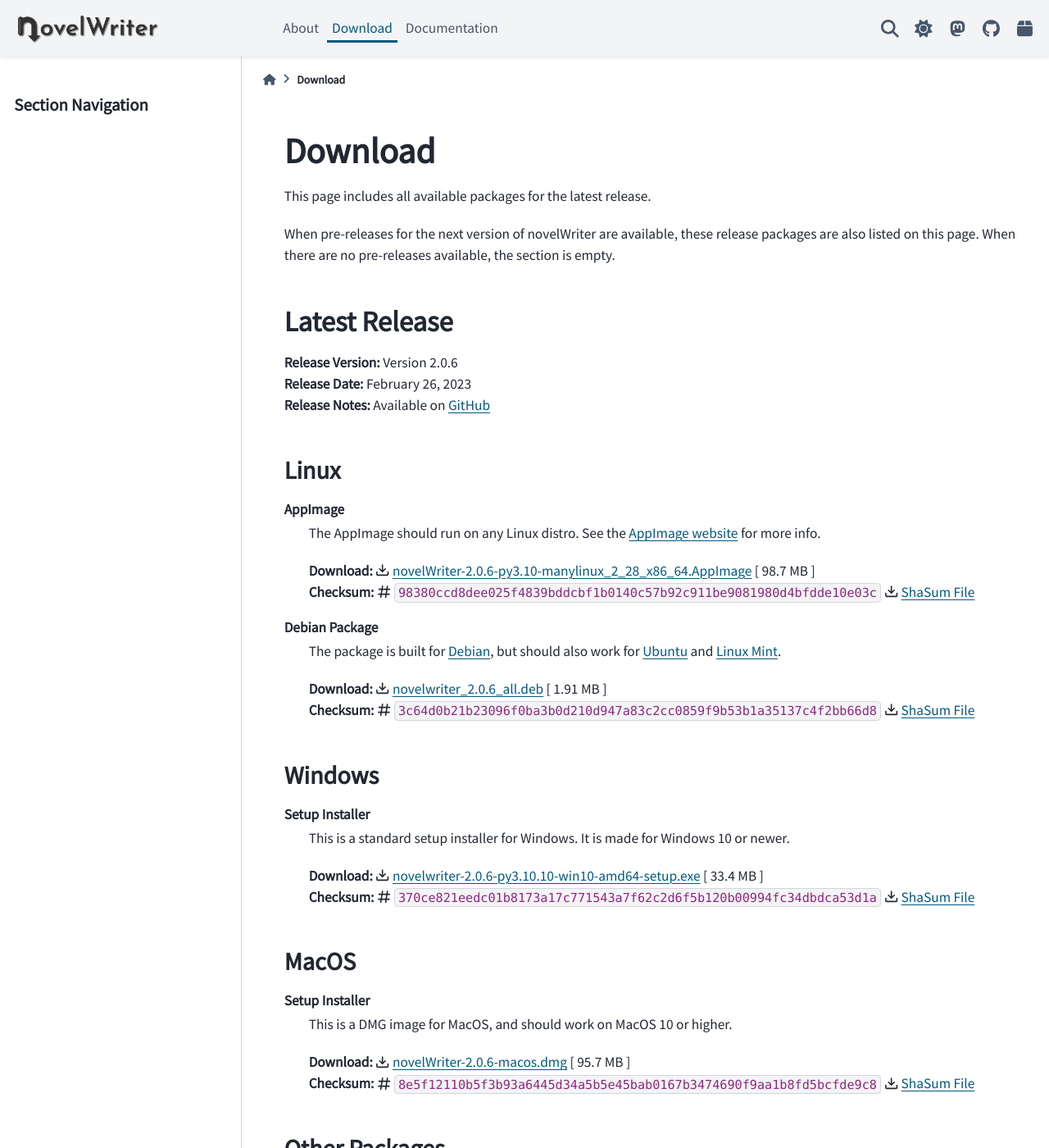
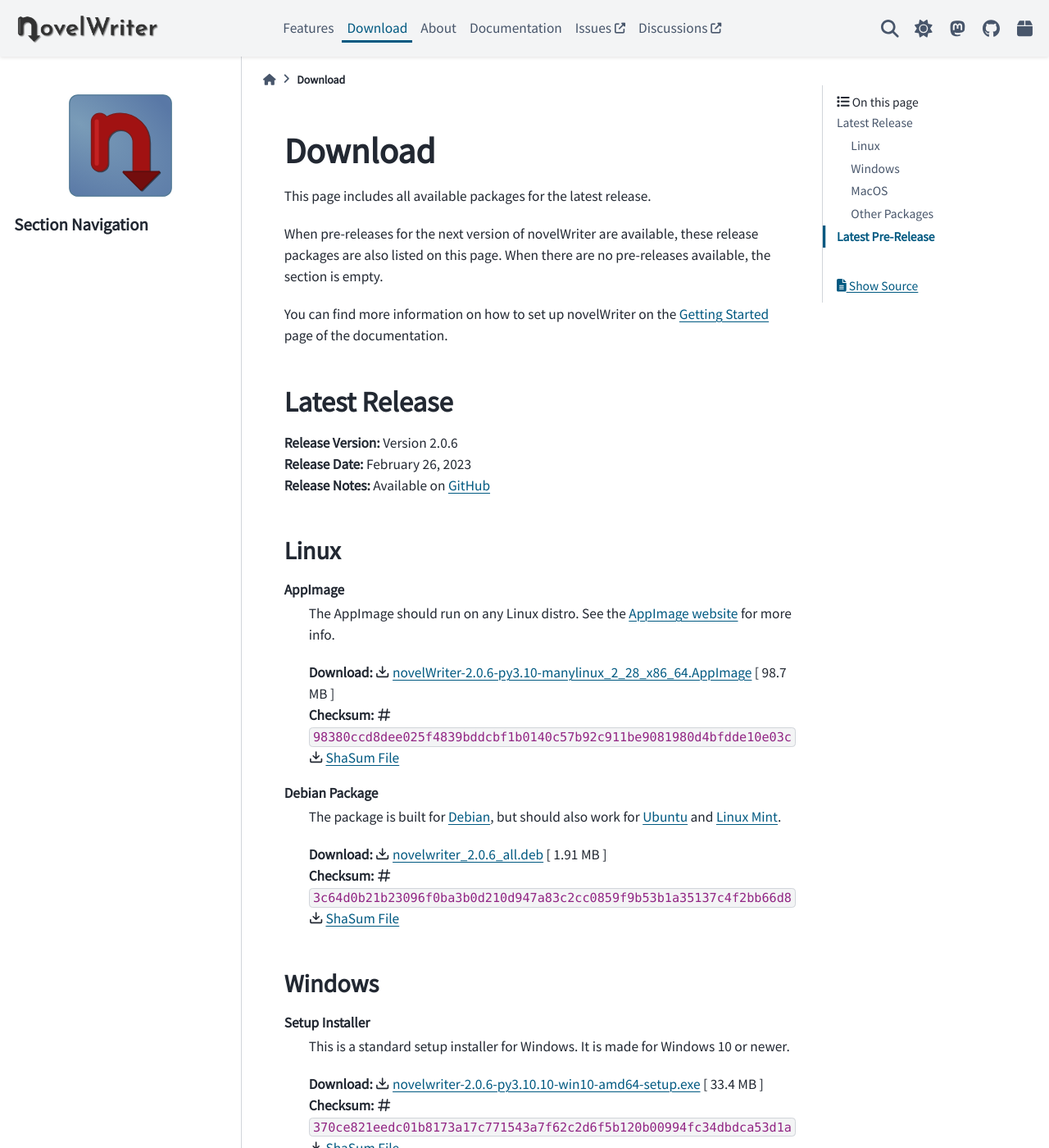
Before and after one commit to vkbo/novelWriter.io, a Sphinx documentation site: the page built from source/download.rst, in a window 1280 px wide and 1400 px high. Shown: the whole window at 82% size. Built offline with Sphinx 7.4.7 and the PyData theme 0.15.4, drawn with Linux system fonts in a browser that asks for light colours; some of the changed text lies outside the part shown.

Commit message:
Tweak the layout and add more pages

```diff
--- a/source/_static/custom.css
+++ b/source/_static/custom.css
@@ -67,6 +67,15 @@
     width: 6em;
 }
 
+.nw-sidebar-logo {
+    display: block;
+    text-align: center;
+}
+
+.nw-sidebar-logo img {
+    width: 50%;
+}
+
 .nw-sd-os-card-header {
     background-color: var(--pst-color-surface) !important;
 }
--- /dev/null
+++ b/source/_templates/sidebar-logo.html
@@ -0,0 +1,3 @@
+<div class="nw-sidebar-logo">
+    <img src="{{ pathto('_static/novelwriter-icon.svg', 1) }}">
+</div>
--- /dev/null
+++ b/source/about/contribute.rst
@@ -0,0 +1,5 @@
+.. _main_about_contrib:
+
+**********
+Contribute
+**********
--- a/source/conf.py
+++ b/source/conf.py
@@ -48,7 +48,8 @@
     "build_time": datetime.now().strftime("%Y-%m-%d %H:%M"),
 }
 html_sidebars = {
-    "**": ["sidebar-nav-bs"],
+    "**": ["sidebar-logo", "sidebar-nav-bs"],
+    "index": [],
 }
 html_theme_options = {
     "navbar_align": "content",
@@ -78,6 +79,11 @@
         "sizes": "180x180",
         "href": "novelwriter-icon-180.png",
     }],
+    "header_links_before_dropdown": 6,
+    "external_links": [
+        {"name": "Issues", "url": "https://github.com/vkbo/novelWriter/issues"},
+        {"name": "Discussions", "url": "https://github.com/vkbo/novelWriter/discussions"}
+    ],
     "pygment_light_style": "tango",
     "pygment_dark_style": "dracula",
     "icon_links_label": "Quick Links",
--- a/source/docs/index.rst
+++ b/source/docs/index.rst
@@ -1,6 +1,6 @@
-#############################
-Documentation for novelWriter
-#############################
+#############
+Documentation
+#############
 
 .. image:: images/novelwriter_logo.png
    :align: right
--- a/source/download.rst
+++ b/source/download.rst
@@ -10,6 +8,9 @@
 
 When pre-releases for the next version of novelWriter are available, these release packages are
 also listed on this page. When there are no pre-releases available, the section is empty.
+
+You can find more information on how to set up novelWriter on the :ref:`a_started` page of the
+documentation.
 
 
 Latest Release
--- /dev/null
+++ b/source/features.rst
@@ -0,0 +1,5 @@
+.. _main_features:
+
+********
+Features
+********
--- a/templates/download_release.rst
+++ b/templates/download_release.rst
@@ -55,7 +55,7 @@
    | **Checksum:** :octicon:`hash` ``{wheel_shasum}`` :octicon:`download` `ShaSum File <{wheel_shasumfile}>`__
 
 **Source Code**
-   The source code package are archived files of the entire source code. See also the `novelWriter Repository`_.
+   The source code packages are archived files of the entire source code. See also the `novelWriter Repository`_.
 
    | **Download:** :octicon:`download` `{srczip_name} <{srczip_download}>`__
    | **Download:** :octicon:`download` `{srctar_name} <{srctar_download}>`__
```
Also changed, not shown: other parts of source/download.rst (+0 -2 lines), source/about.rst (deleted, +0 -7 lines), source/about/index.rst (added, +11 -0 lines), source/index.rst (+6 -1 lines), update.py (+10 -0 lines).
